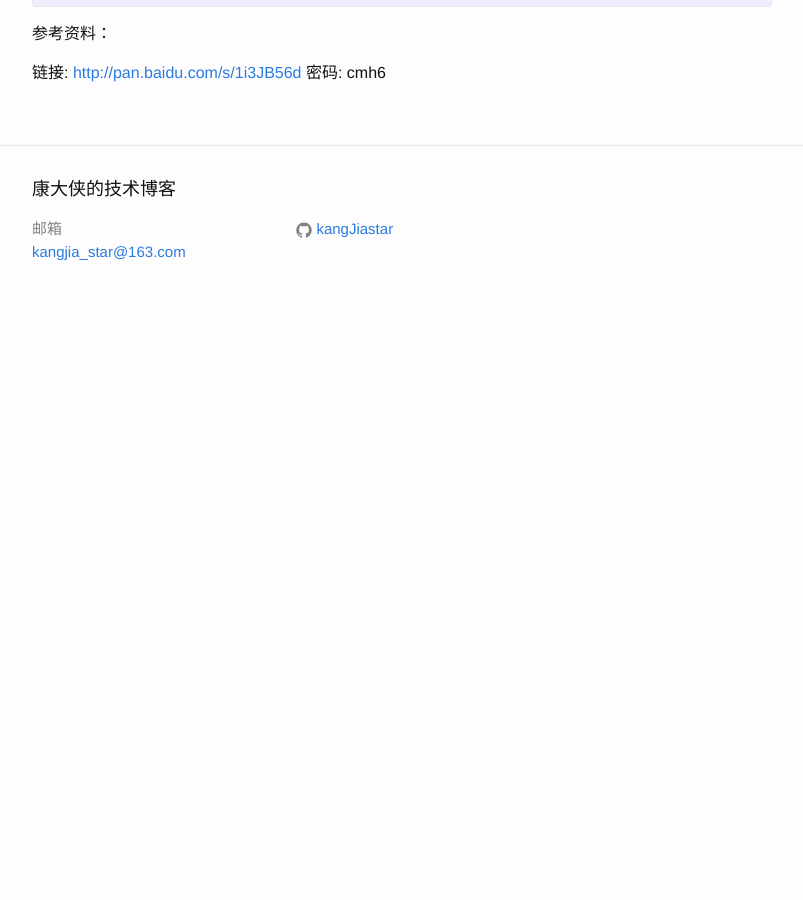
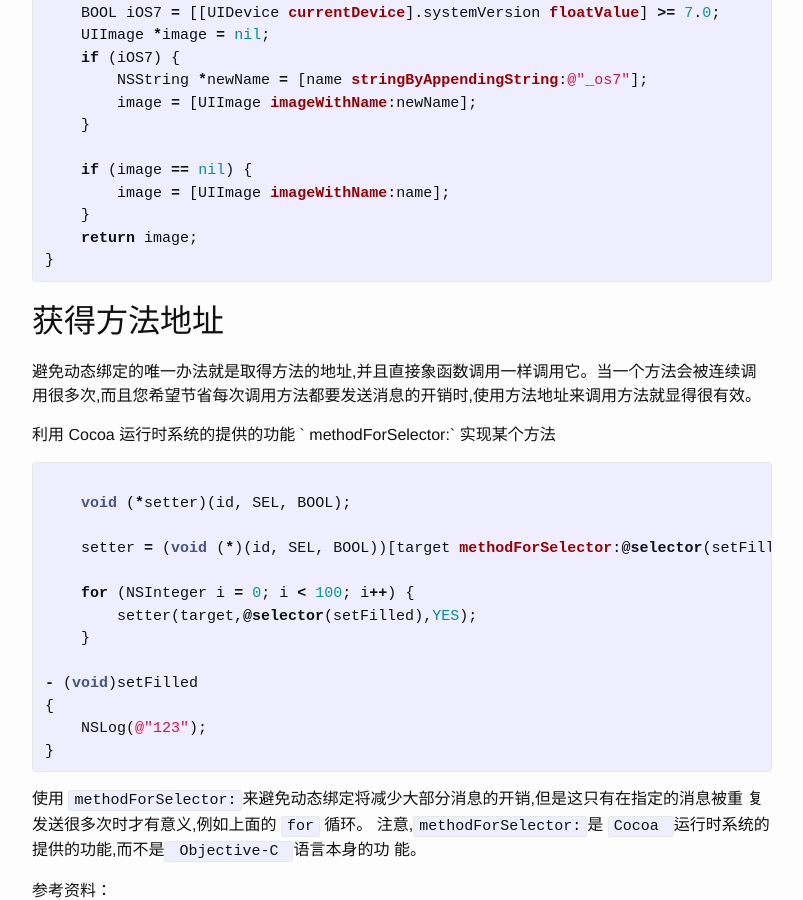
Before and after one commit to kangJiastar/kangJiastar.github.io, a Jekyll site: the page built from _posts/2015-10-22-runtime.markdown, in a window 1280 px wide and 900 px high, scrolled down 3049 px. Shown: the whole window, without its empty margins (238-1041 px from the left). Built offline with Jekyll 4.4.1, drawn with Linux system fonts in a browser that asks for light colours; before the commit the page ends 3372 px from its top, so only the background shows below that; some of the changed text lies outside the part shown.

Commit message:
10.22new

```diff
--- a/_posts/2015-10-22-runtime.markdown
+++ b/_posts/2015-10-22-runtime.markdown
@@ -49,6 +49,20 @@ categories: jekyll update
 消息机制
 
 `#import <objc/message.h>  objc_msgSend(....)`
+
+/**
+
+ *  消息机制
+
+ *  @param receiver 消息接收者
+
+ *  @param selector 消息对应的方法名字
+
+ *  @param arg1.arg2...消息中的任意数目的参数
+
+ */
+
+`objc_msgSend(receiver, selector, arg1, arg2, ...)`
 
 
 ## 获取某个类的所有成员变量(延伸作用是归档、解档)
@@ -141,6 +155,41 @@ categories: jekyll update
     return image;
 }
 {% endhighlight %}
+
+##获得方法地址
+
+避免动态绑定的唯一办法就是取得方法的地址,并且直接象函数调用一样调用它。当一个方法会被连续调 用很多次,而且您希望节省每次调用方法都要发送消息的开销时,使用方法地址来调用方法就显得很有效。
+
+利用 Cocoa 运行时系统的提供的功能 ` methodForSelector:` 实现某个方法
+
+{% highlight objc %}
+
+
+    void (*setter)(id, SEL, BOOL);
+
+    setter = (void (*)(id, SEL, BOOL))[target methodForSelector:@selector(setFilled)];
+
+    for (NSInteger i = 0; i < 100; i++) {
+        setter(target,@selector(setFilled),YES);
+    }
+
+- (void)setFilled
+{
+    NSLog(@"123");
+}
+
+{% endhighlight %}
+
+使用 `methodForSelector:`来避免动态绑定将减少大部分消息的开销,但是这只有在指定的消息被重 复发送很多次时才有意义,例如上面的 `for` 循环。
+注意,`methodForSelector:`是 `Cocoa `运行时系统的提供的功能,而不是` Objective-C `语言本身的功 能。
+
+
+
+
+
+
+
+
 参考资料：
 
 链接: [http://pan.baidu.com/s/1i3JB56d][jekyll - DB] 密码: cmh6
```
